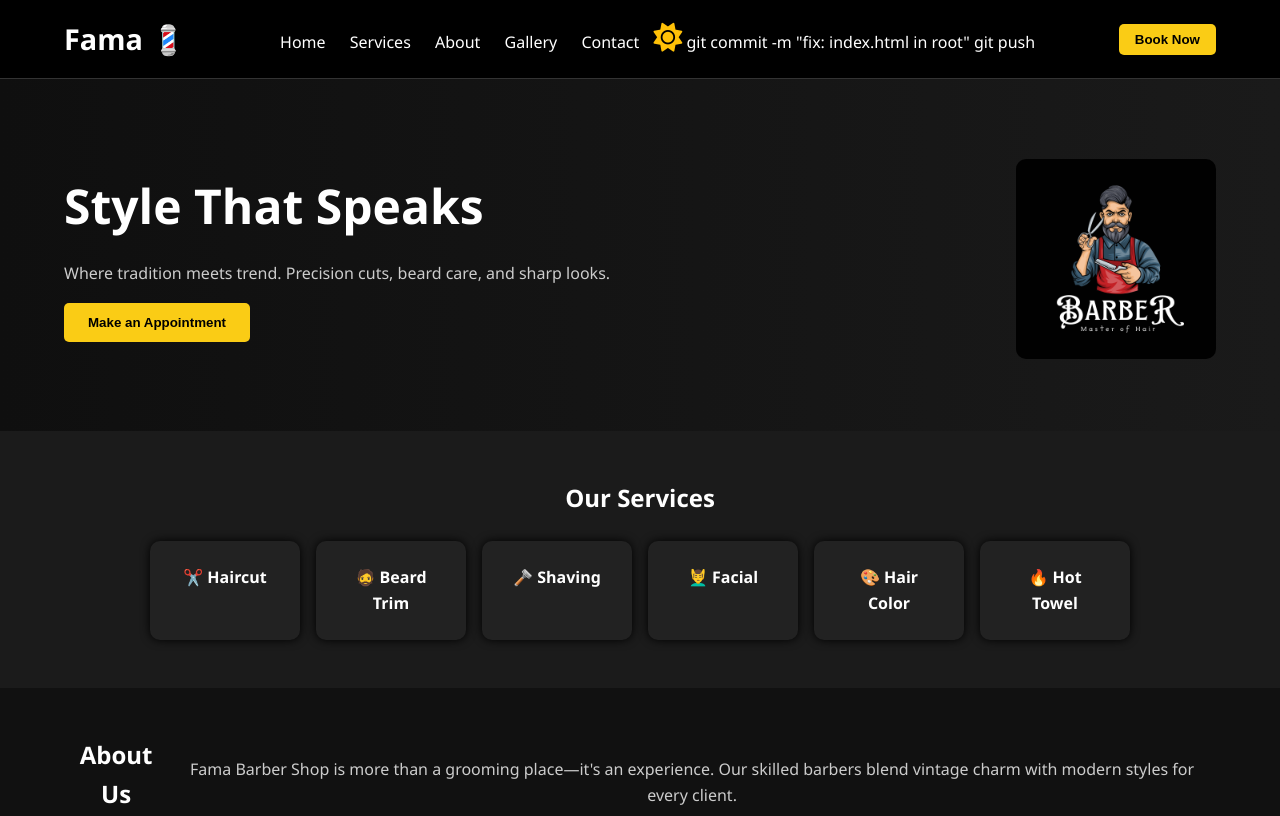
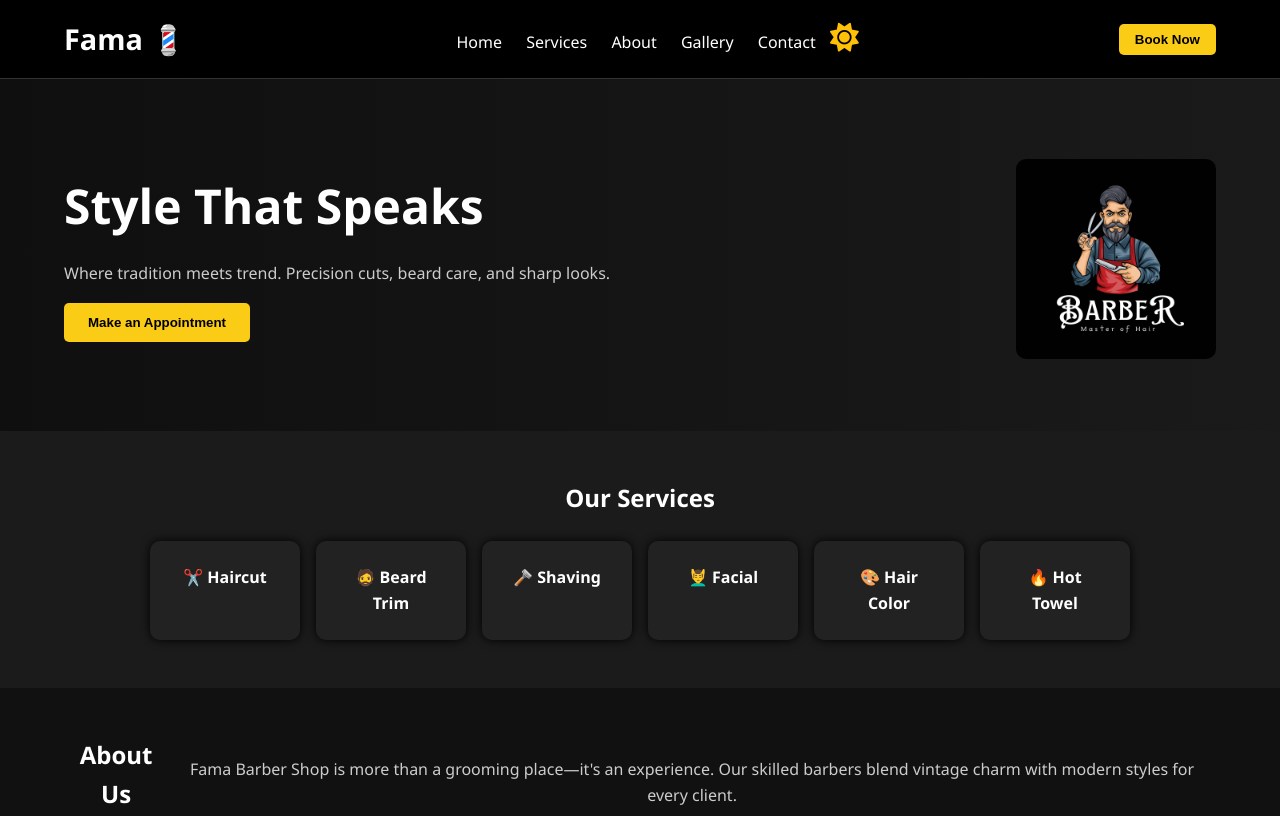
Before and after one commit to saffinvargesh/taskbarber, a plain HTML site: page index.html in a window 1280 px wide. Shown: the top 816 px of the page. Drawn offline with Linux system fonts and the light colour scheme.

Commit message:
fix: index.html in root

```diff
--- a/index.html
+++ b/index.html
@@ -26,19 +26,6 @@
         <button id="themeToggle" class="btn-icon-only">
   <i class="fas fa-sun"></i>
 </button>
-
-
-
-
-
-
-
-git commit -m "fix: index.html in root"
-git push
-
-
-
-
 
       </nav>
       <button class="btn-book">Book Now</button>
```
